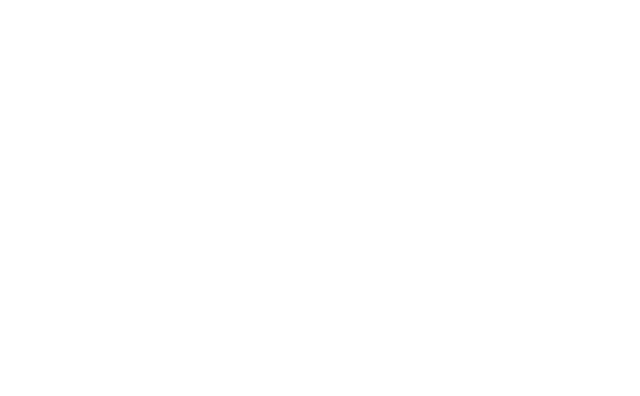
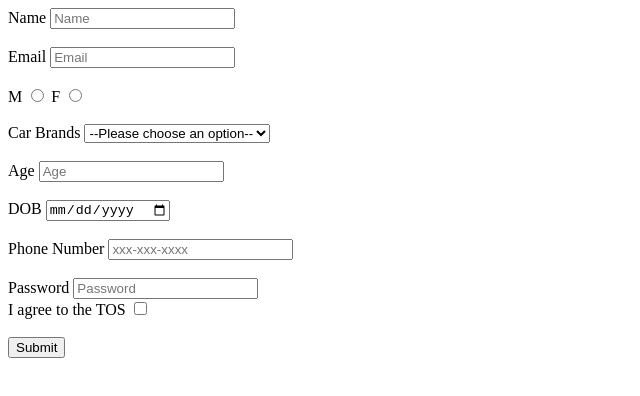
Before and after one commit to acciojob/signup-form-car-jaybaraiya0840, a website: page main.html in a window 1280 px wide. Shown: the whole page, without its empty margins (0-640 px from the left). Drawn offline with Linux system fonts and the light colour scheme.

Commit message:
created a submission

```diff
--- a/main.html
+++ b/main.html
@@ -8,6 +8,53 @@
 
 <body>
 	<!-- the entire body must be written by student -->
+	<form action="/submit" method="get/post" name="">
+		<lable for="name" >Name</lable>
+		<input type="text" id="name" placeholder="Name" required><br><br>
+
+		<label for="email">Email</label>
+		<input type="email" id="email" placeholder="Email"    required>
+
+
+<br><br>
+		<label for="gender_m">M</label>
+		<input type="radio" name="Gender" id="gender_m" required>
+		<label for="gender_f">F</label>
+		<input type="radio" name="Gender" id="gender_f" required>
+
+
+		<br><br>
+		<label for="Car Brands" >Car Brands </label>
+     <select name="" id="cars" required>
+		 <option value="">--Please choose an option--</option>
+        <option value="">Audy</option>
+        <option value="">BMW</option>
+        <option value="">Fanty</option>
+      </select>
+
+		<br><br>
+		<label for="Number" >Age</label>
+		<input type="number" id="age" placeholder="Age" required><br><br>
+
+		<label for="DOB">DOB</label>
+		<input type="date" id="dob" required>
+		<br><br>
+
+		<lable for="phone number">Phone Number</lable>
+		<input type="tel" id="tel" placeholder="xxx-xxx-xxxx">
+		<br><br>
+
+		<label for="pass"> Password</label>
+		<input type="password" id="password"  placeholder="Password" required>
+		<br></be>
+
+	 <label for="tos">I agree to the TOS</label>
+     <input type="checkbox"  id="tos" required>
+		<br><br>
+
+		<button>Submit</button>
+
+	</form>
     <script type="text/javascript" src="./script.js">
 </script>
 
```
